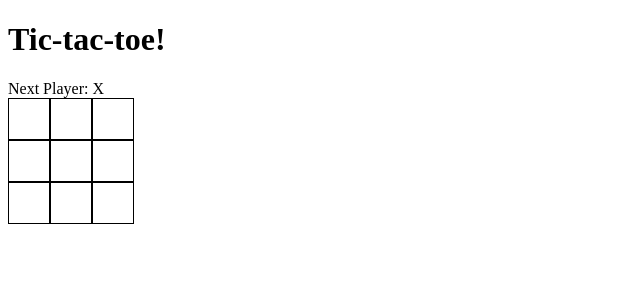
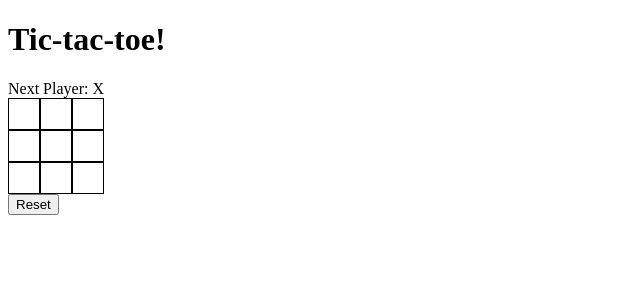
Before and after one commit to arcualberta/InterfaceExperiments, a Vue app in the folder Vue/Vue/VueTest/: page / in a window 1280 px wide. Shown: the top 300 px of the page, without its empty margins (0-640 px from the left). Built offline with nearby package versions, Linux system fonts and the light colour scheme.

Commit message:
cleaned up grid so it doesnt bounce when item is added

```diff
--- a/Vue/Vue/VueTest/src/components/Home.vue
+++ b/Vue/Vue/VueTest/src/components/Home.vue
@@ -2,9 +2,10 @@
     <div class="home">
         <h1>{{ msg }}</h1>
         <div>Next Player: {{players[turn]}}</div>
-        <div class="my-row" v-for="row of gridData.rows">
-            <div class="my-col" v-for="col of gridData.cols" v-on:click="placeToken"></div>
+        <div class="my-row" v-for="(row, rowIndex) in gridData.rows">
+            <div class="my-col" v-for="(col, colIndex) in gridData.cols" v-on:click="placeToken"></div>
         </div>
+        <button>Reset</button>
     </div>
 </template>
 
@@ -19,17 +20,25 @@
             rows: 3,
             cols: 3
         };
-        players: Array<String> = ['X', 'Y'];
+        players: Array<String> = ['X', 'O'];
         turn: number = 0;
 
 
         //places the player's token in the grid
-        placeToken() {
-            if (this.turn > 0) {
-                this.turn = 0;
-            } else {
-                this.turn = 1;
+        placeToken(element: any) {
+            if (element.target.innerHTML == '') {
+                element.target.innerHTML = this.players[this.turn];
+
+                if (this.turn > 0) {
+                    this.turn = 0;
+                } else {
+                    this.turn = 1;
+                }
+
             }
+
+
+
         }
 
     }
@@ -43,7 +52,25 @@
     }
 
     .my-col{
-        padding: 20px;
+        width: 30px;
+        height: 30px;
         border: solid black 1px;
+        display:flex;
+        align-items: center;
+        justify-content: center;
+    }
+
+    .square-filled{
+        border: 1px solid #999;
+        float: left;
+        font-size: 24px;
+        font-weight: bold;
+        line-height: 34px;
+        height: 34px;
+        margin-right: -1px;
+        margin-top: -1px;
+        padding: 0;
+        text-align: center;
+        width: 34px;
     }
 </style>
```
